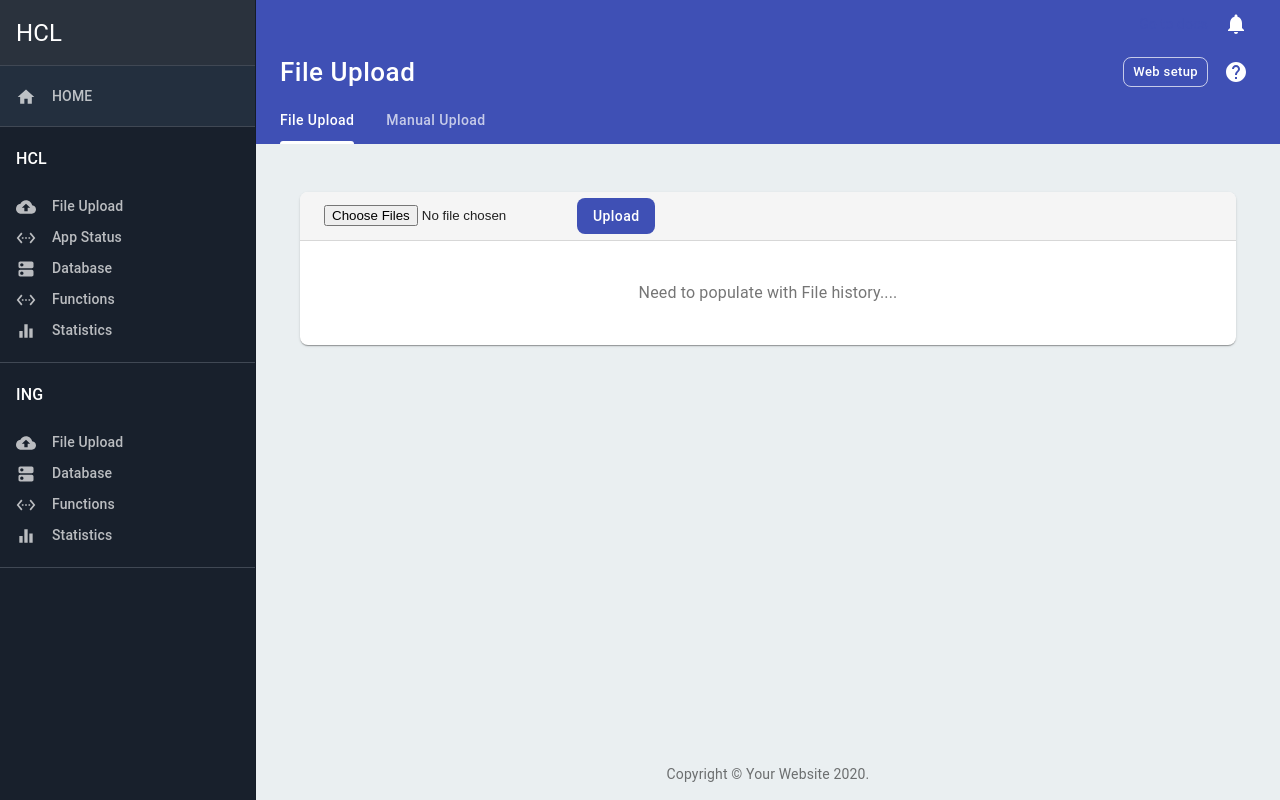
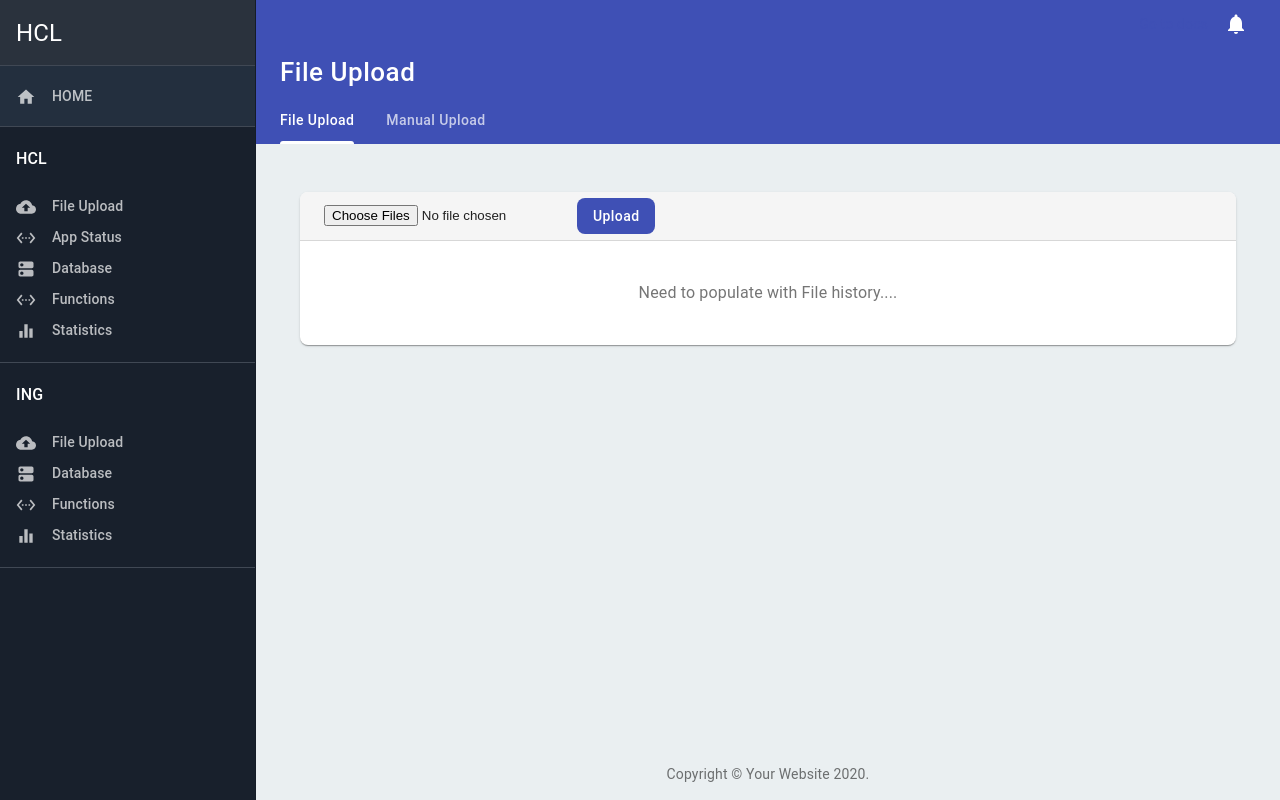
Before and after one commit to siva3060/paperbase, a React (Create React App) app: page / in a window 1280 px wide. Built offline with nearby package versions, Linux system fonts and the light colour scheme.

Commit message:
Removed the notification and webset up options

```diff
--- a/src/AppBarBody.js
+++ b/src/AppBarBody.js
@@ -48,19 +48,7 @@
               {props.data}
             </Typography>
           </Grid>
-          <Grid item>
-            <Button className={classes.button} variant="outlined" color="inherit" size="small">
-              Web setup
-            </Button>
-          </Grid>
-          <Grid item>
-            <Tooltip title="Help">
-              <IconButton color="inherit">
-                <HelpIcon />
-              </IconButton>
-            </Tooltip>
-          </Grid>
-        </Grid>
+         </Grid>
       </Toolbar>
     </AppBar>
   );
```
